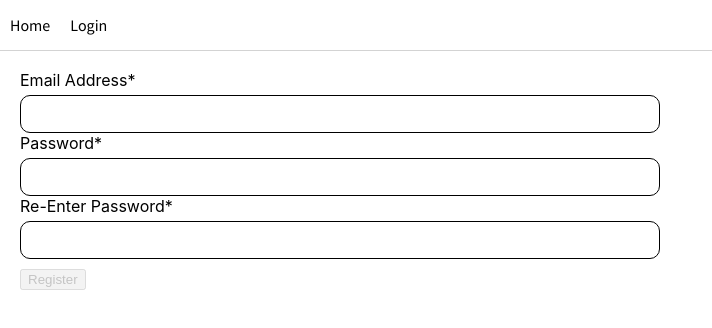
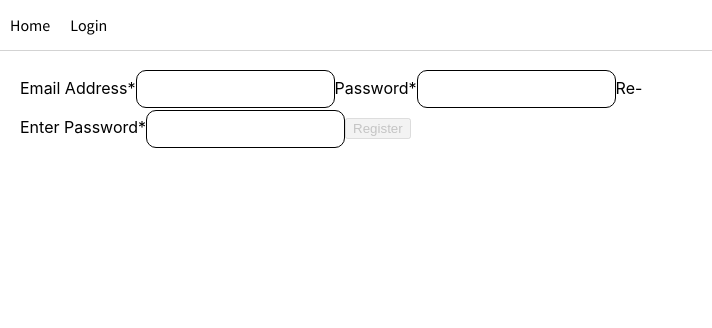
Before and after one commit to nikitasheremet/closetly-frontend, a React (Create React App) app: page /register in a window 1280 px wide. Shown: the top 328 px of the page, without its empty margins (0-712 px from the left). Built offline with nearby package versions, Linux system fonts and the light colour scheme.

Commit message:
fix styling issues with input component

```diff
--- a/src/components/Utility/Input/UserInput/index.tsx
+++ b/src/components/Utility/Input/UserInput/index.tsx
@@ -22,7 +22,7 @@ const UserInput = ({
   ...otherProps
 }: UserInputInterface) => {
   return (
-    <UserInputDiv className={`cui-container ${otherProps.className}`}>
+    <>
       {label && (
         <UserInputLabel className="cui-label" htmlFor={label}>
           {label}
@@ -39,7 +39,7 @@ const UserInput = ({
         required={required}
         {...otherProps}
       />
-    </UserInputDiv>
+    </>
   );
 };
 
@@ -50,14 +50,6 @@ const Input = styled.input`
   padding: 3px 10px 3px 10px;
 `;
 
-const UserInputDiv = styled.div`
-  display: flex;
-  flex-direction: column;
-  // min-width: 200px;
-  height: fit-content;
-  // width: fit-content;
-`;
-
 const UserInputLabel = styled.label`
   padding-bottom: 5px;
   font-size: 1em;
```
